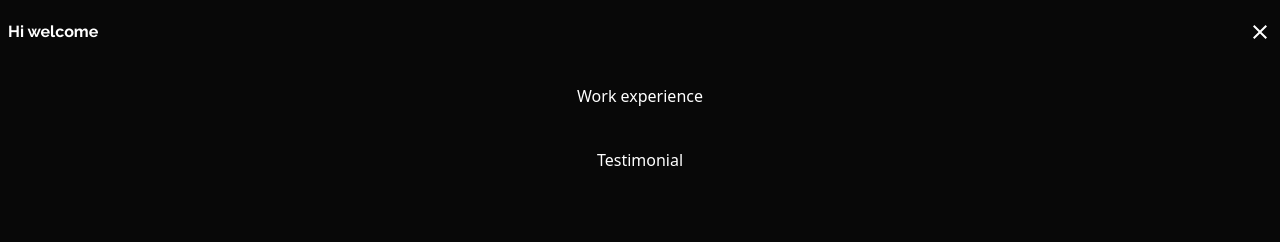
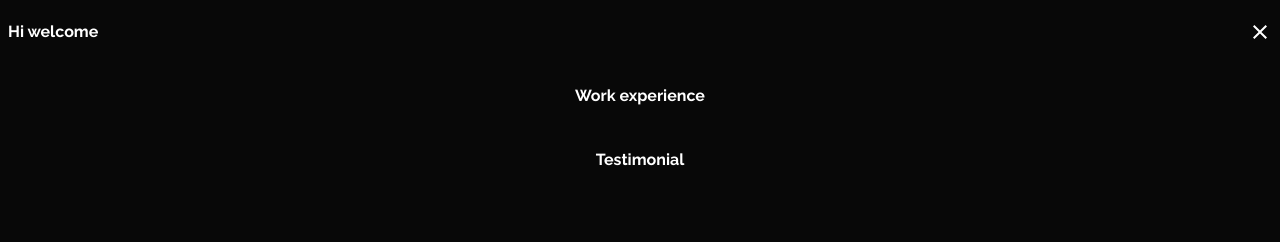
Before and after one commit to rineliniguezsosa/Portafolio, a React (Vite) app: page / in a window 1280 px wide. Both pictures are taken after a click on the button 40 px from the left and 60 px from the top of the page. Shown: the top 242 px of the page. Built offline with nearby package versions, Linux system fonts and the light colour scheme.

Commit message:
[FEAT] Cambios en los elementos a en el Navbar
- estableciendo el tipo de fuente raleway, fuente bold y texto a un tamaño de 1.25rem

```diff
--- a/src/components/layout/Navbar.tsx
+++ b/src/components/layout/Navbar.tsx
@@ -53,13 +53,13 @@ export const Navbar = () => {
               <a
                 href='#work-experience'
                 onClick={() => setIsDrawerOpen(false)}
-                className='w-full text-white text-center px-5 py-5'>
+                className='w-full text-white text-center px-5 py-5 font-raleway font-bold font-xl'>
                 Work experience
               </a>
               <a
                 href='#testimonial'
                 onClick={() => setIsDrawerOpen(false)}
-                className='w-full text-white text-center px-5 py-5'
+                className='w-full text-white text-center px-5 py-5 font-raleway font-bold font-xl'
               >
                 Testimonial
               </a>
```
